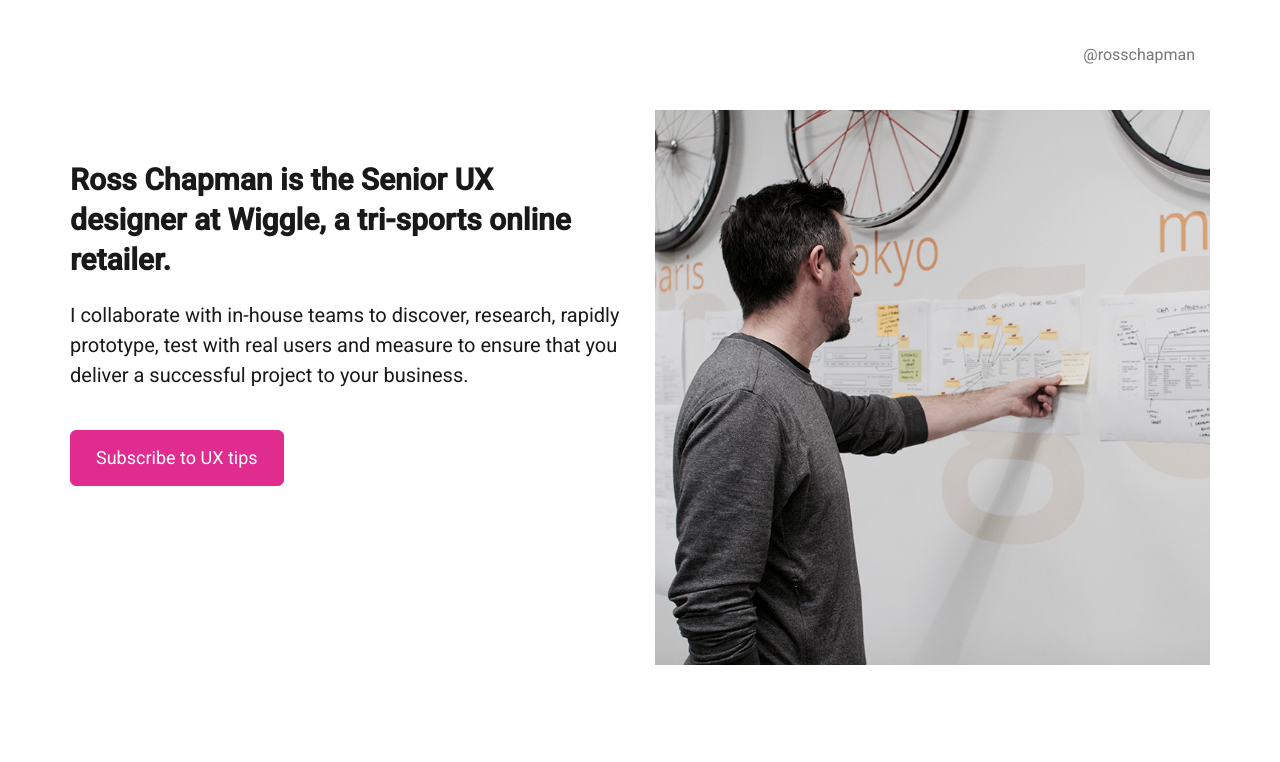
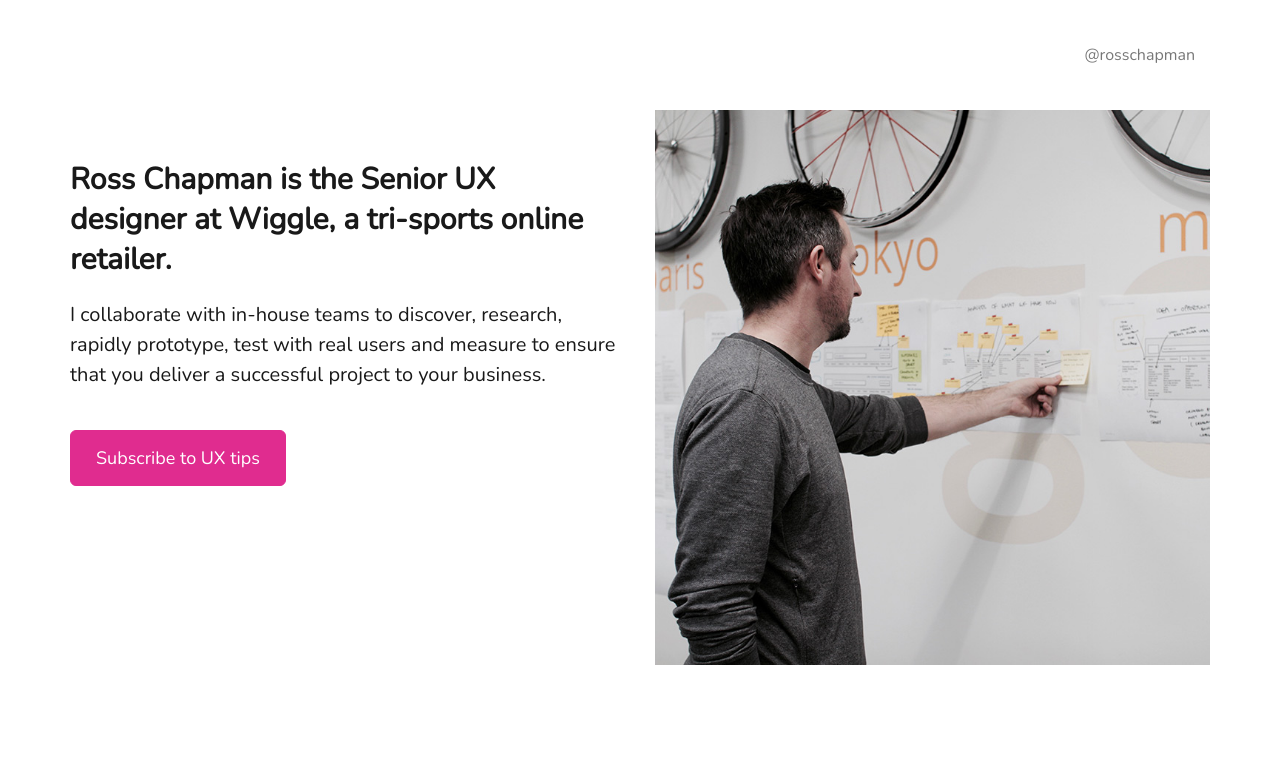
Before and after one commit to rosspchapman/rosspchapman.github.io, a plain HTML site: page index.html in a window 1280 px wide. Shown: the top 762 px of the page. Drawn offline with nearby package versions, Linux system fonts and the light colour scheme.

Commit message:
Added Nunito font

```diff
--- a/home/css/theme.css
+++ b/home/css/theme.css
@@ -1,7 +1,7 @@
 /* GENERAL STYLING */
 
 body {
-    font-family: "Roboto", "Helvetica Neue", Helvetica, Arial, sans-serif;
+    font-family: 'Nunito', sans-serif;
     font-size: 16px;
     font-weight: 400;
     color: rgba(0,0,0,0.9);
@@ -20,7 +20,7 @@ hr {
 }
 
 h1, h2, h3, h4, h5, h6 {
-    font-family: "Roboto", "Helvetica Neue", Helvetica, Arial, sans-serif;
+    font-family: 'Nunito', 'Helvetica Neue', Helvetica, Arial, sans-serif;
     font-weight: 600;
     margin-bottom: 20px;
     font-size: 20px;
```
